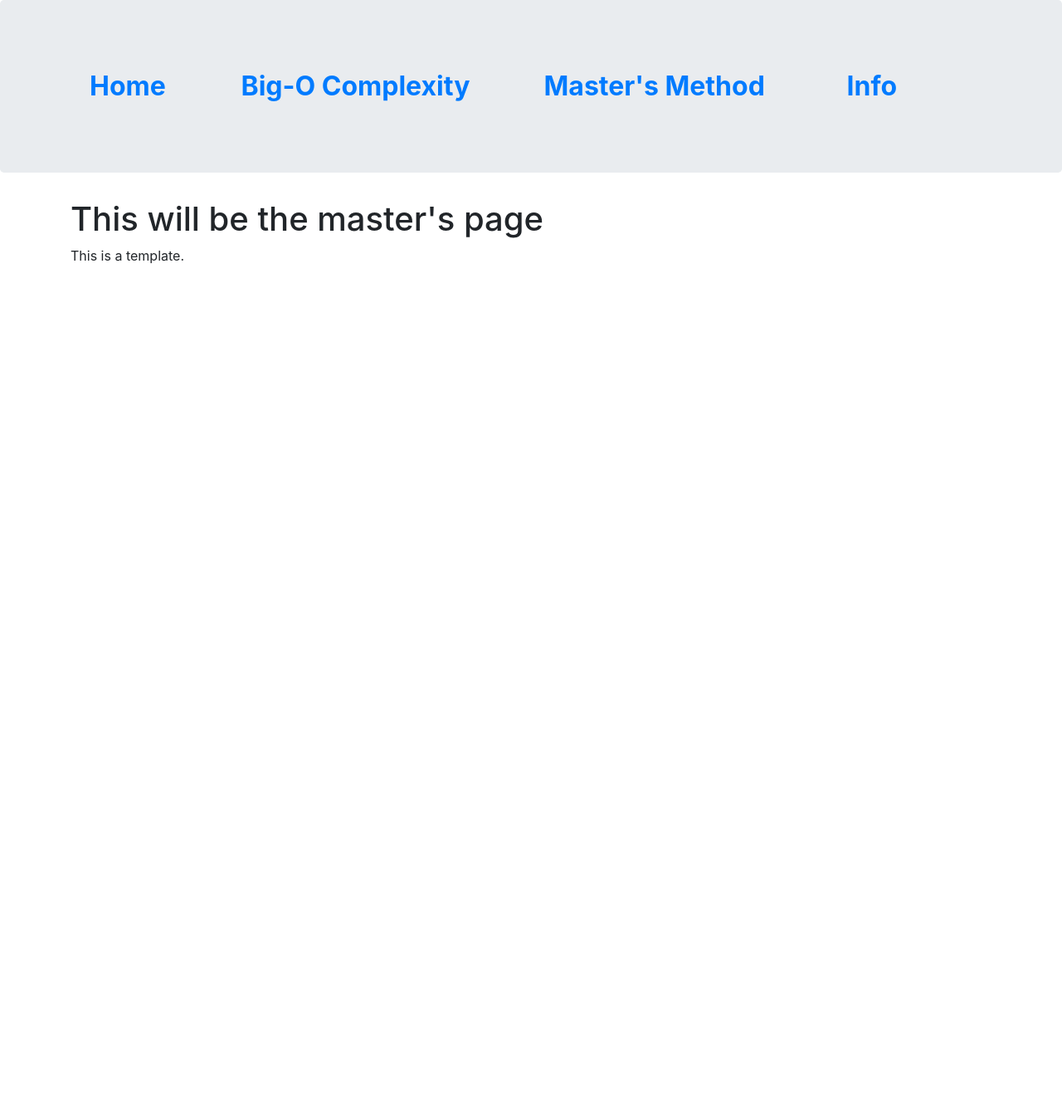
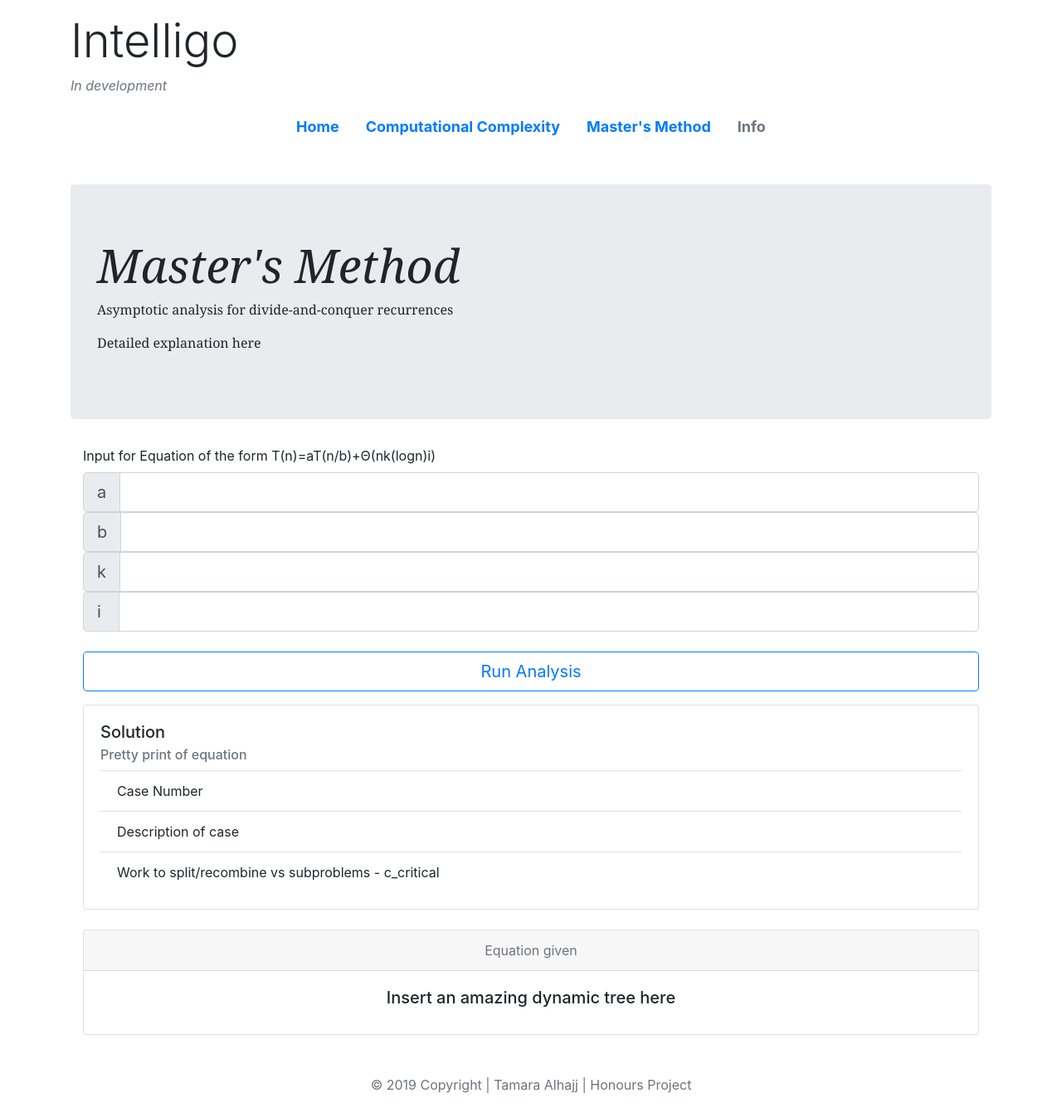
Before and after one commit to TamaraAlhajj/intelligo, a Django app: page /masters/ in a window 1280 px wide. Shown: the whole page at 83% size. Before the commit the page ends 318 px from the top, so only its background shows below. Run offline with Django 3.2, Linux system fonts and the light colour scheme; some libraries are stand-ins or nearby versions.

Commit message:
web pages running with basic layout.

```diff
--- a/src/pages/static/pages/styles.css
+++ b/src/pages/static/pages/styles.css
@@ -1,4 +1,8 @@
-.navbar {
-    font-size: 200%;
-    font-weight: bold;
+.nav {
+  font-size: large;
+  font-weight: bold;
 }
+
+.jumbotron {
+  font-family: "Playfair Display", Georgia, "Times New Roman", serif;
+}
--- a/src/pages/static/pages/syles.css
+++ /dev/null
@@ -1,6 +0,0 @@
-.navbar {
-  font-size: large;
-  font-weight: bold;
-}
-
-/*# sourceMappingURL=syles.css.map */
--- a/src/pages/templates/base.html
+++ b/src/pages/templates/base.html
@@ -1,13 +1,13 @@
 <!doctype html>
 <html lang="en">
+
 <head>
     <!-- Required meta tags -->
     <meta charset="utf-8">
     <meta name="viewport" content="width=device-width, initial-scale=1, shrink-to-fit=no">
 
     <!-- Bootstrap CSS -->
-    <link rel="stylesheet" href="https://stackpath.bootstrapcdn.com/bootstrap/4.3.1/css/bootstrap.min.css"
-    integrity="sha384-ggOyR0iXCbMQv3Xipma34MD+dH/1fQ784/j6cY/iJTQUOhcWr7x9JvoRxT2MZw1T"
+    <link rel="stylesheet" href="https://stackpath.bootstrapcdn.com/bootstrap/4.3.1/css/bootstrap.min.css" integrity="sha384-ggOyR0iXCbMQv3Xipma34MD+dH/1fQ784/j6cY/iJTQUOhcWr7x9JvoRxT2MZw1T"
         crossorigin="anonymous">
 
     {% load static %}
@@ -16,34 +16,46 @@
     <title>Intelligo</title>
 
 </head>
+
 <body>
-    <div class="jumbotron">
-        <nav class="navbar navbar-expand-sm">
-            <div class="container">
-                <button class="navbar-toggler" type="button" data-toggle="collapse" data-target="#Navbar">
-                    <span class="navbar-toggler-icon"></span>
-                </button>
-                <div class="collapse navbar-collapse" id="Navbar">
-                    <ul class="navbar-nav col-12">
-                        <li class="nav-item col-sm"><a class="nav-link" href="/#">Home</a></li>
-                        <li class="nav-item col-sm-4"><a class="nav-link" href="/bigO">Big-O Complexity</a></li>
-                        <li class="nav-item col-sm-4"><a class="nav-link" href="/masters">Master's Method</a></li>
-                        <li class="nav-item col-sm"><a class="nav-link" href="/info">Info</a></li>
-                    </ul>
+
+    <div class="cover-container d-flex w-100 h-100 p-3 mx-auto flex-column">
+        <header class="mb-5">
+            <div class="inner">
+                <div class="container ">
+                    <h3 class="d-inline-block display-4">Intelligo</h3>
+                    <p class="text-muted"><em>In development</em></p>
                 </div>
-            </div>
+
+                <nav class="nav justify-content-center lead">
+                    <a class="nav-link active" href="/#">Home</a>
+                    <a class="nav-link" href="/bigO">Computational Complexity</a>
+                    <a class="nav-link" href="/masters">Master's Method</a>
+                    <a class="nav-link disabled" href="/info">Info</a>
                 </nav>
             </div>
+        </header>
+
         <div class="container">
             {% block content %}
             replace me
             {% endblock %}
-    <div>
+        </div>
 
-    <!-- Optional JavaScript -->
+        <footer class="page-footer mt-5">
+            <div class="container text-center">
+                <span class="text-muted"> © 2019 Copyright | Tamara Alhajj | Honours Project</span>
+            </div>
+        </footer>
+    </div>
+
     <!-- jQuery first, then Popper.js, then Bootstrap JS -->
-    <script src="https://code.jquery.com/jquery-3.3.1.slim.min.js" integrity="sha384-q8i/X+965DzO0rT7abK41JStQIAqVgRVzpbzo5smXKp4YfRvH+8abtTE1Pi6jizo" crossorigin="anonymous"></script>
-    <script src="https://cdnjs.cloudflare.com/ajax/libs/popper.js/1.14.7/umd/popper.min.js" integrity="sha384-UO2eT0CpHqdSJQ6hJty5KVphtPhzWj9WO1clHTMGa3JDZwrnQq4sF86dIHNDz0W1" crossorigin="anonymous"></script>
-    <script src="https://stackpath.bootstrapcdn.com/bootstrap/4.3.1/js/bootstrap.min.js" integrity="sha384-JjSmVgyd0p3pXB1rRibZUAYoIIy6OrQ6VrjIEaFf/nJGzIxFDsf4x0xIM+B07jRM" crossorigin="anonymous"></script>
+    <script src="https://code.jquery.com/jquery-3.3.1.slim.min.js" integrity="sha384-q8i/X+965DzO0rT7abK41JStQIAqVgRVzpbzo5smXKp4YfRvH+8abtTE1Pi6jizo"
+        crossorigin="anonymous"></script>
+    <script src="https://cdnjs.cloudflare.com/ajax/libs/popper.js/1.14.7/umd/popper.min.js" integrity="sha384-UO2eT0CpHqdSJQ6hJty5KVphtPhzWj9WO1clHTMGa3JDZwrnQq4sF86dIHNDz0W1"
+        crossorigin="anonymous"></script>
+    <script src="https://stackpath.bootstrapcdn.com/bootstrap/4.3.1/js/bootstrap.min.js" integrity="sha384-JjSmVgyd0p3pXB1rRibZUAYoIIy6OrQ6VrjIEaFf/nJGzIxFDsf4x0xIM+B07jRM"
+        crossorigin="anonymous"></script>
 </body>
+
 </html>
--- a/src/pages/templates/masters.html
+++ b/src/pages/templates/masters.html
@@ -2,6 +2,66 @@
 
 
 {% block content %}
-<h1>This will be the master's page</h1>
-<p>This is a template.</p>
+<div class="jumbotron">
+    <h1 class="display-4 font-italic">Master's Method</h1>
+    <p>Asymptotic analysis for divide-and-conquer recurrences</p>
+    <p>Detailed explanation here</p>
+</div>
+<div class="container">
+    <div class="row">
+        <div class="form-group col-sm">
+            <label for="comment">Input for Equation of the form T(n)=aT(n/b)+Θ(nk(logn)i)</label>
+            <div class="input-group input-group-lg">
+                <div class="input-group-prepend">
+                    <span class="input-group-text" id="inputGroup-sizing-lg">a</span>
+                </div>
+                <input type="text" class="form-control" aria-label="Small" aria-describedby="inputGroup-sizing-lg">
+            </div>
+
+            <div class="input-group input-group-lg">
+                <div class="input-group-prepend">
+                    <span class="input-group-text" id="inputGroup-sizing-lg">b</span>
+                </div>
+                <input type="text" class="form-control" aria-label="Default" aria-describedby="inputGroup-sizing-lg">
+            </div>
+
+            <div class="input-group input-group-lg">
+                <div class="input-group-prepend">
+                    <span class="input-group-text" id="inputGroup-sizing-lg">k</span>
+                </div>
+                <input type="text" class="form-control" aria-label="Large" aria-describedby="inputGroup-sizing-lg">
+            </div>
+            <div class="input-group input-group-lg">
+                <div class="input-group-prepend">
+                    <span class="input-group-text" id="inputGroup-sizing-lg">i&nbsp;</span>
+                </div>
+                <input type="text" class="form-control" aria-label="Large" aria-describedby="inputGroup-sizing-lg">
+            </div>
+            <button class="btn btn-outline-primary container-fluid btn-lg mt-4">Run Analysis</button>
+        </div>
+
+    </div>
+    <div class="card">
+        <div class="card-body">
+            <h5 class="card-title">Solution</h5>
+            <h6 class="card-subtitle mb-2 text-muted">Pretty print of equation</h6>
+            <ul class="list-group list-group-flush">
+                <li class="list-group-item">Case Number</li>
+                <li class="list-group-item">Description of case</li>
+                <li class="list-group-item">Work to split/recombine vs subproblems - c_critical</li>
+            </ul>
+        </div>
+    </div>
+</div>
+<div class="container mt-4">
+    <div class="card text-center">
+        <div class="card-header text-muted">
+            Equation given
+        </div>
+        <div class="card-body">
+            <h5 class="card-title">Insert an amazing dynamic tree here</h5>
+        </div>
+    </div>
+</div>
+
 {% endblock %}
```
Also changed, not shown: src/pages/templates/bigO.html (+57 -2 lines), src/pages/templates/home.html (+7 -2 lines), src/pages/static/images/1.jpg (added), src/pages/static/images/2.jpg (added), src/pages/static/images/3.jpg (added), 1 other file. Lines whose indentation alone changed are shown as unchanged.
